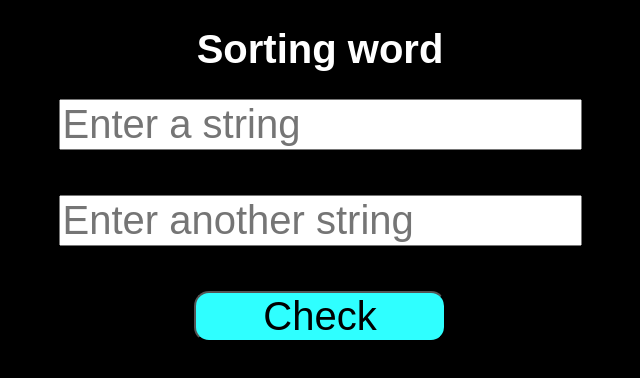
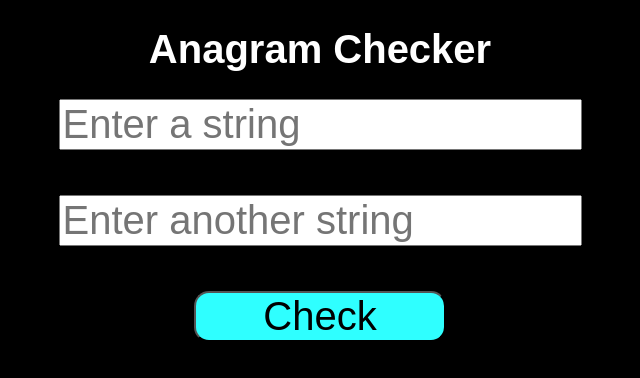
Before and after one commit to AvanishVadke/Anagram-Checker, a plain HTML site: page index.html in a window 1280 px wide. Shown: the whole page, without its empty margins (320-960 px from the left). Drawn offline with Linux system fonts and the light colour scheme.

Commit message:
Update index.html

```diff
--- a/index.html
+++ b/index.html
@@ -25,7 +25,7 @@
   </head>
   <body>
     <center>
-      <h1>Sorting word</h1>
+      <h1>Anagram Checker</h1>
       <form onsubmit="sort()">
         <input type="text" id="str1" placeholder="Enter a string" />
         <br />
```
